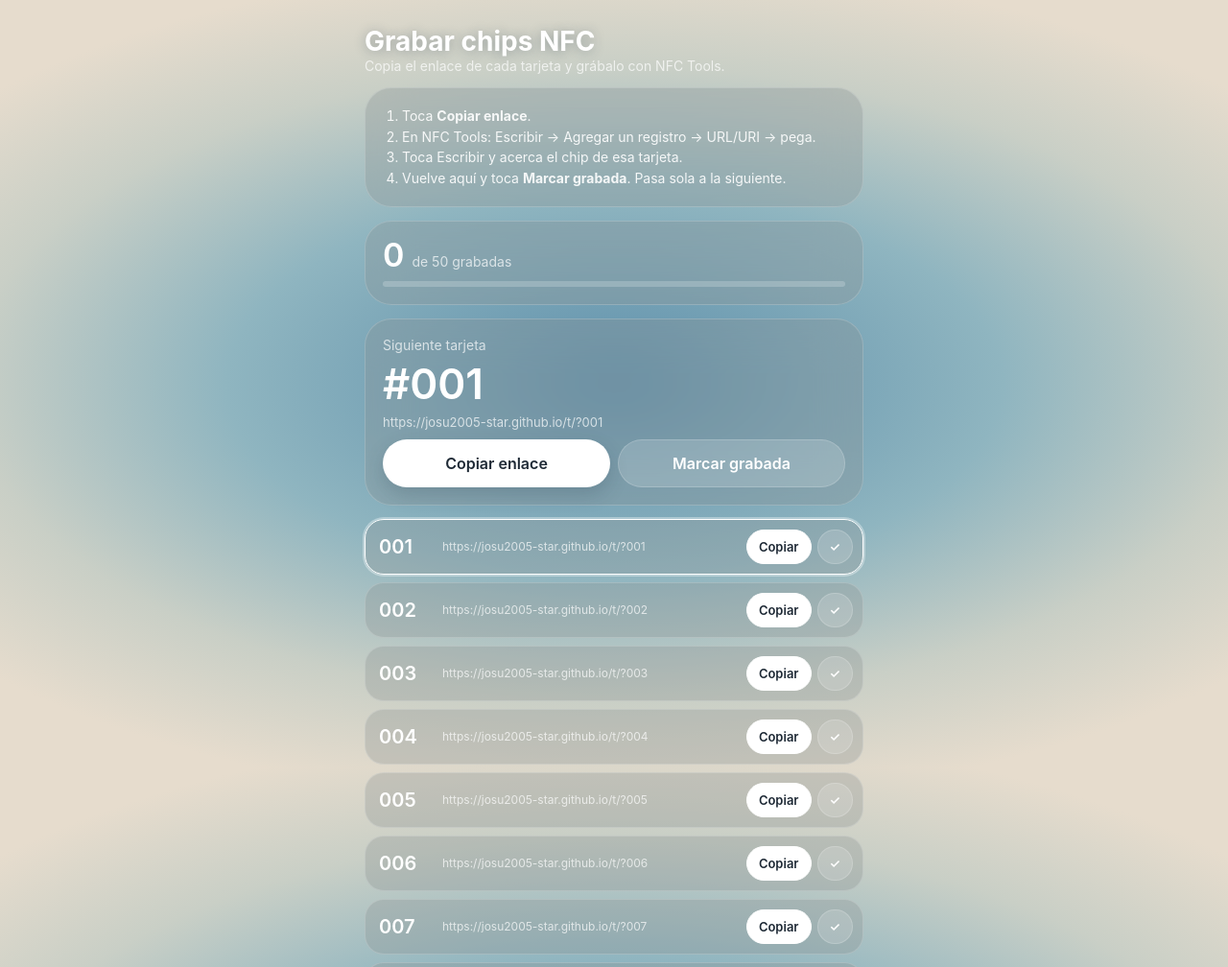
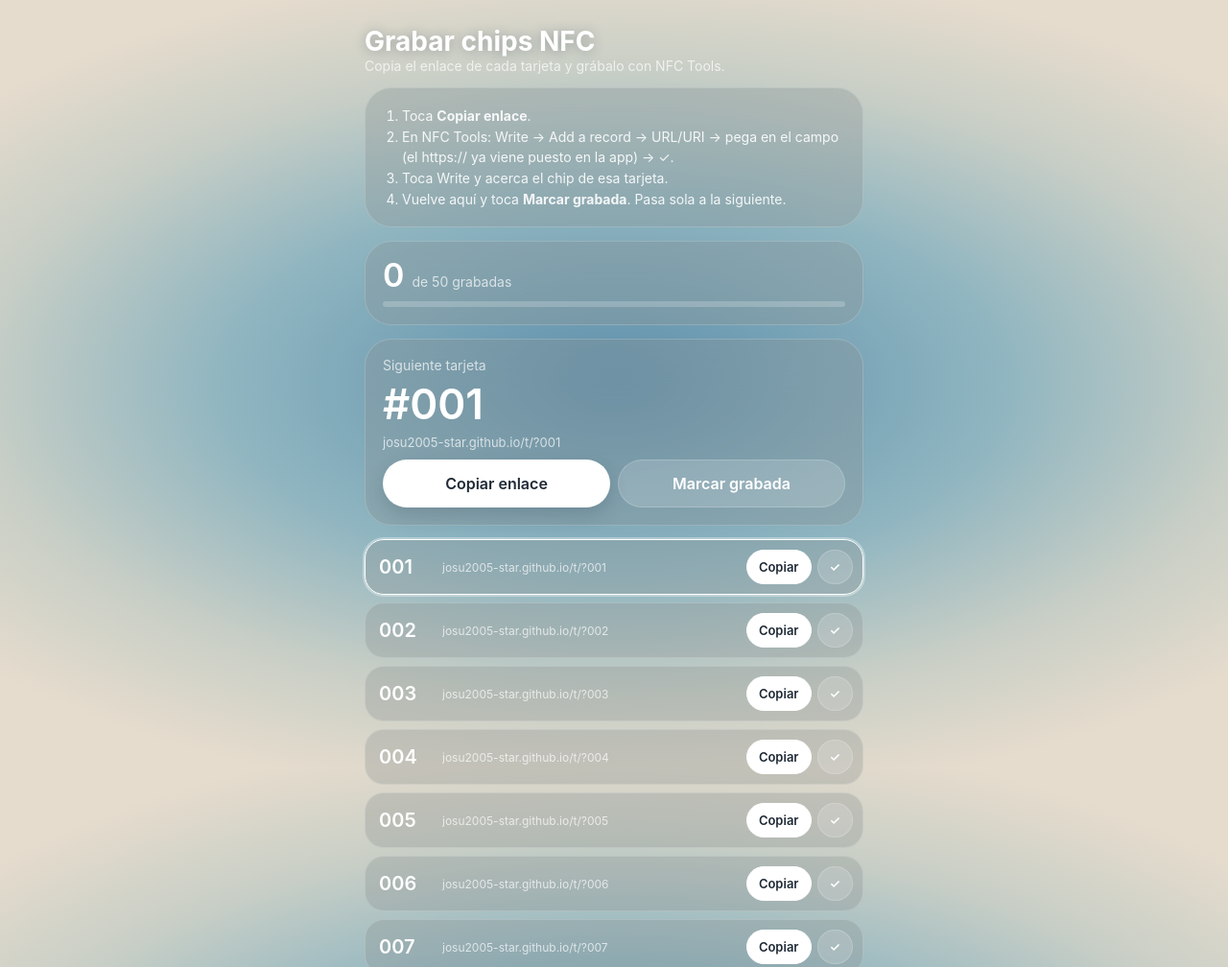
Before and after one commit to josu2005-star/t, a plain HTML site: page grabar.html in a window 1280 px wide. Shown: the top 1008 px of the page at 96% size. Drawn offline with Linux system fonts and the light colour scheme.

Commit message:
Update grabar.html

```diff
--- a/grabar.html
+++ b/grabar.html
@@ -42,8 +42,8 @@ h1{margin:6px 0 0;font-size:28px;font-weight:700;text-shadow:0 1px 12px rgba(40,
   <div><h1>Grabar chips NFC</h1><p class="sub">Copia el enlace de cada tarjeta y grábalo con NFC Tools.</p></div>
   <section class="card"><ol class="steps">
     <li>Toca <b>Copiar enlace</b>.</li>
-    <li>En NFC Tools: Escribir → Agregar un registro → URL/URI → pega.</li>
-    <li>Toca Escribir y acerca el chip de esa tarjeta.</li>
+    <li>En NFC Tools: Write → Add a record → URL/URI → pega en el campo (el https:// ya viene puesto en la app) → ✓.</li>
+    <li>Toca Write y acerca el chip de esa tarjeta.</li>
     <li>Vuelve aquí y toca <b>Marcar grabada</b>. Pasa sola a la siguiente.</li>
   </ol></section>
   <section class="card"><div class="prog"><b id="cnt">0</b><span class="sub">de 50 grabadas</span></div><div class="bar"><i id="bar"></i></div></section>
@@ -55,7 +55,7 @@ h1{margin:6px 0 0;font-size:28px;font-weight:700;text-shadow:0 1px 12px rgba(40,
 <div class="toast" id="toast"></div>
 <script>
 (function(){
-  var BASE='https://josu2005-star.github.io/t/?', N=50, KEY='nfc-grabadas';
+  var BASE='josu2005-star.github.io/t/?', N=50, KEY='nfc-grabadas';
   function pad(n){return ('00'+n).slice(-3)}
   var done={}; try{done=JSON.parse(localStorage.getItem(KEY)||'{}')}catch(e){}
   function save(){try{localStorage.setItem(KEY,JSON.stringify(done))}catch(e){}}
```
